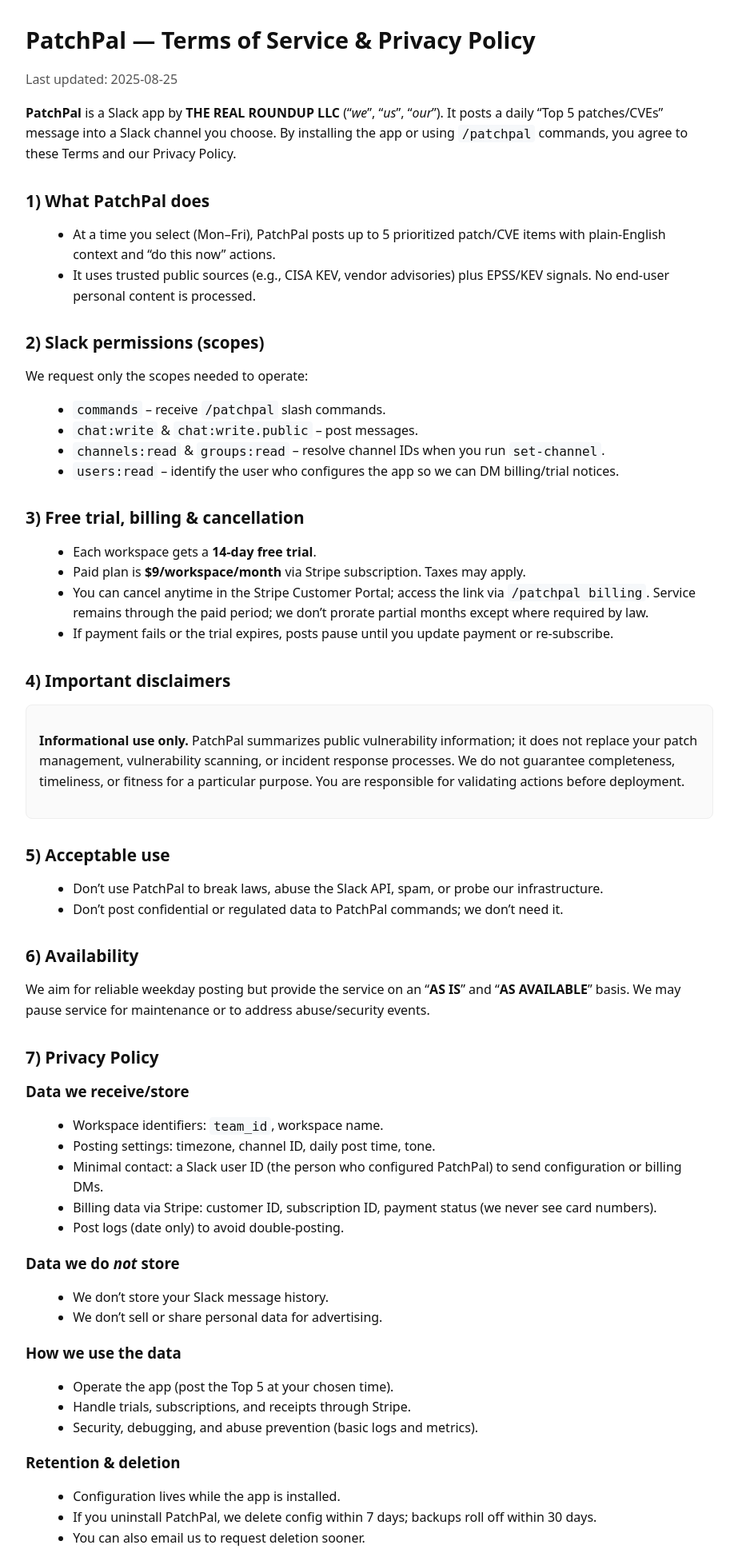
After one commit to WillCanfield01/news-aggregator, a Python web app: template app/templates/legal.html in a window 1280 px wide. The commit adds this page. Shown: the top 1937 px of the page at 80% size, without its empty margins (178-1101 px from the left). Run offline with Jinja, Linux system fonts and the light colour scheme; the template is opened without the code that fills it, so the values that code supplies are empty.

Commit message:
Cyber Daily Remap

```diff
--- a/app/app.py
+++ b/app/app.py
@@ -37,6 +37,7 @@ def create_app():
     app.config["SQLALCHEMY_DATABASE_URI"] = db_url
     app.config["SQLALCHEMY_TRACK_MODIFICATIONS"] = False
     app.config["SQLALCHEMY_ENGINE_OPTIONS"] = {"pool_pre_ping": True}
+    app.config["PATCHPAL_LEGAL_URL"] = os.getenv("PATCHPAL_LEGAL_URL", "https://your-patchpal-host/legal")
     app.secret_key = os.environ.get("SECRET_KEY", "super-secret-dev-key")
     app.config.update(SESSION_COOKIE_SECURE=True, SESSION_COOKIE_HTTPONLY=True, SESSION_COOKIE_SAMESITE="Lax")
 
--- a/app/templates/_footer.html
+++ b/app/templates/_footer.html
@@ -1,4 +1,8 @@
 <!-- templates/_footer.html -->
 <footer class="footer">
-    &copy; {{ year or 2025 }} AI Money Daily — <a href="https://therealroundup.com">Powered by The Roundup</a>
+    &copy; {{ year or 2025 }} Cybersecurity Daily —
+    <a href="https://therealroundup.com">Powered by The Real Roundup</a>
+    <span>·</span>
+    <a href="{{ config.get('PATCHPAL_LEGAL_URL', 'https://your-patchpal-host/legal') }}" target="_blank"
+        rel="noopener">Legal</a>
 </footer>
--- /dev/null
+++ b/app/templates/legal.html
@@ -0,0 +1,183 @@
+<!doctype html>
+<html lang="en">
+
+<head>
+    <meta charset="utf-8" />
+    <title>PatchPal — Legal (Terms & Privacy)</title>
+    <meta name="viewport" content="width=device-width,initial-scale=1" />
+    <style>
+        body {
+            max-width: 860px;
+            margin: 2rem auto;
+            padding: 0 1rem;
+            font: 16px/1.6 system-ui, -apple-system, Segoe UI, Roboto, Inter, Arial, sans-serif;
+            color: #111
+        }
+
+        h1,
+        h2,
+        h3 {
+            line-height: 1.25
+        }
+
+        h1 {
+            font-size: 1.8rem
+        }
+
+        h2 {
+            margin-top: 2rem;
+            font-size: 1.3rem
+        }
+
+        code,
+        pre {
+            background: #f6f8fa;
+            padding: .1rem .3rem;
+            border-radius: 4px
+        }
+
+        .muted {
+            color: #555
+        }
+
+        a {
+            color: #0b65c2
+        }
+
+        ul {
+            margin-left: 1.2rem
+        }
+
+        .box {
+            background: #fafafa;
+            border: 1px solid #eee;
+            border-radius: 8px;
+            padding: 1rem
+        }
+    </style>
+</head>
+
+<body>
+    <h1>PatchPal — Terms of Service &amp; Privacy Policy</h1>
+    <p class="muted">Last updated: {{ (()) if false else "" }}2025-08-25</p>
+
+    <p><strong>PatchPal</strong> is a Slack app by <strong>THE REAL ROUNDUP LLC</strong> (“<em>we</em>”, “<em>us</em>”,
+        “<em>our</em>”). It posts a daily “Top 5 patches/CVEs” message into a Slack channel you choose. By installing
+        the app or using <code>/patchpal</code> commands, you agree to these Terms and our Privacy Policy.</p>
+
+    <h2>1) What PatchPal does</h2>
+    <ul>
+        <li>At a time you select (Mon–Fri), PatchPal posts up to 5 prioritized patch/CVE items with plain-English
+            context and “do this now” actions.</li>
+        <li>It uses trusted public sources (e.g., CISA KEV, vendor advisories) plus EPSS/KEV signals. No end-user
+            personal content is processed.</li>
+    </ul>
+
+    <h2>2) Slack permissions (scopes)</h2>
+    <p>We request only the scopes needed to operate:</p>
+    <ul>
+        <li><code>commands</code> – receive <code>/patchpal</code> slash commands.</li>
+        <li><code>chat:write</code> &amp; <code>chat:write.public</code> – post messages.</li>
+        <li><code>channels:read</code> &amp; <code>groups:read</code> – resolve channel IDs when you run
+            <code>set-channel</code>.
+        </li>
+        <li><code>users:read</code> – identify the user who configures the app so we can DM billing/trial notices.</li>
+    </ul>
+
+    <h2>3) Free trial, billing &amp; cancellation</h2>
+    <ul>
+        <li>Each workspace gets a <strong>14-day free trial</strong>.</li>
+        <li>Paid plan is <strong>$9/workspace/month</strong> via Stripe subscription. Taxes may apply.</li>
+        <li>You can cancel anytime in the Stripe Customer Portal; access the link via <code>/patchpal billing</code>.
+            Service remains through the paid period; we don’t prorate partial months except where required by law.</li>
+        <li>If payment fails or the trial expires, posts pause until you update payment or re-subscribe.</li>
+    </ul>
+
+    <h2>4) Important disclaimers</h2>
+    <div class="box">
+        <p><strong>Informational use only.</strong> PatchPal summarizes public vulnerability information; it does not
+            replace your patch management, vulnerability scanning, or incident response processes. We do not guarantee
+            completeness, timeliness, or fitness for a particular purpose. You are responsible for validating actions
+            before deployment.</p>
+    </div>
+
+    <h2>5) Acceptable use</h2>
+    <ul>
+        <li>Don’t use PatchPal to break laws, abuse the Slack API, spam, or probe our infrastructure.</li>
+        <li>Don’t post confidential or regulated data to PatchPal commands; we don’t need it.</li>
+    </ul>
+
+    <h2>6) Availability</h2>
+    <p>We aim for reliable weekday posting but provide the service on an “<strong>AS IS</strong>” and “<strong>AS
+            AVAILABLE</strong>” basis. We may pause service for maintenance or to address abuse/security events.</p>
+
+    <h2>7) Privacy Policy</h2>
+    <h3>Data we receive/store</h3>
+    <ul>
+        <li>Workspace identifiers: <code>team_id</code>, workspace name.</li>
+        <li>Posting settings: timezone, channel ID, daily post time, tone.</li>
+        <li>Minimal contact: a Slack user ID (the person who configured PatchPal) to send configuration or billing DMs.
+        </li>
+        <li>Billing data via Stripe: customer ID, subscription ID, payment status (we never see card numbers).</li>
+        <li>Post logs (date only) to avoid double-posting.</li>
+    </ul>
+
+    <h3>Data we do <em>not</em> store</h3>
+    <ul>
+        <li>We don’t store your Slack message history.</li>
+        <li>We don’t sell or share personal data for advertising.</li>
+    </ul>
+
+    <h3>How we use the data</h3>
+    <ul>
+        <li>Operate the app (post the Top 5 at your chosen time).</li>
+        <li>Handle trials, subscriptions, and receipts through Stripe.</li>
+        <li>Security, debugging, and abuse prevention (basic logs and metrics).</li>
+    </ul>
+
+    <h3>Retention &amp; deletion</h3>
+    <ul>
+        <li>Configuration lives while the app is installed.</li>
+        <li>If you uninstall PatchPal, we delete config within 7 days; backups roll off within 30 days.</li>
+        <li>You can also email us to request deletion sooner.</li>
+    </ul>
+
+    <h3>Sub-processors</h3>
+    <ul>
+        <li>Slack (workspace platform)</li>
+        <li>Stripe (payments &amp; customer portal)</li>
+        <li>Render.com or equivalent (hosting/database)</li>
+    </ul>
+
+    <h3>Security</h3>
+    <ul>
+        <li>Transport via TLS; database encryption at rest provided by our cloud provider.</li>
+        <li>Secrets stored as environment variables; least-privilege access.</li>
+    </ul>
+
+    <h3>International, GDPR/CCPA</h3>
+    <p>Depending on your region, you may have rights to access, correct, or delete personal data. Contact us and we’ll
+        help. We are a processor for workspace config data; Stripe is a separate controller/processor for payments.</p>
+
+    <h2>8) IP &amp; feedback</h2>
+    <p>We own the service and content we generate. You own your Slack content. If you give feedback, we may use it
+        without obligation.</p>
+
+    <h2>9) Limitation of liability</h2>
+    <p>To the fullest extent permitted by law, our total liability for any claim related to PatchPal is limited to the
+        <strong>fees you paid in the 3 months</strong> before the event giving rise to liability. We exclude
+        consequential and special damages.
+    </p>
+
+    <h2>10) Changes</h2>
+    <p>We may update these terms; we’ll post the new “Last updated” date and, for material changes, notify admins in
+        Slack.</p>
+
+    <h2>11) Contact</h2>
+    <p>Company: THE REAL ROUNDUP LLC<br />
+        Address: YOUR MAILING ADDRESS HERE<br />
+        Email: <a href="mailto:support@therealroundup.com">support@therealroundup.com</a></p>
+
+</body>
+
+</html>
--- a/patchpal/app.py
+++ b/patchpal/app.py
@@ -4,6 +4,7 @@ from slack_bolt import App as BoltApp
 from slack_bolt.adapter.flask import SlackRequestHandler
 from apscheduler.schedulers.background import BackgroundScheduler
 from slack_sdk import WebClient
+from flask import render_template
 
 from .billing import billing_bp
 from .storage import Base, engine
@@ -32,6 +33,10 @@ handler = SlackRequestHandler(bolt)
 def slack_events():
     return handler.handle(request)
 
+@flask_app.get("/legal")
+def legal():
+    return render_template("legal.html")
+
 @flask_app.get("/healthz")
 def health():
     return {"ok": True}
```
Also changed, not shown: patchpal/commands.py (+19 -17 lines).
